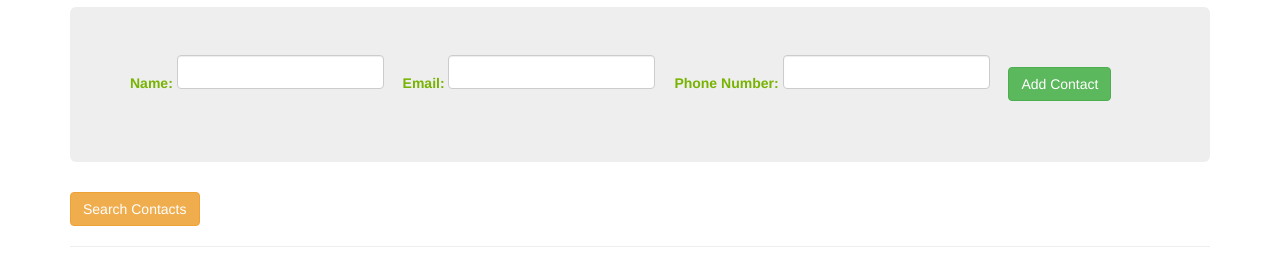
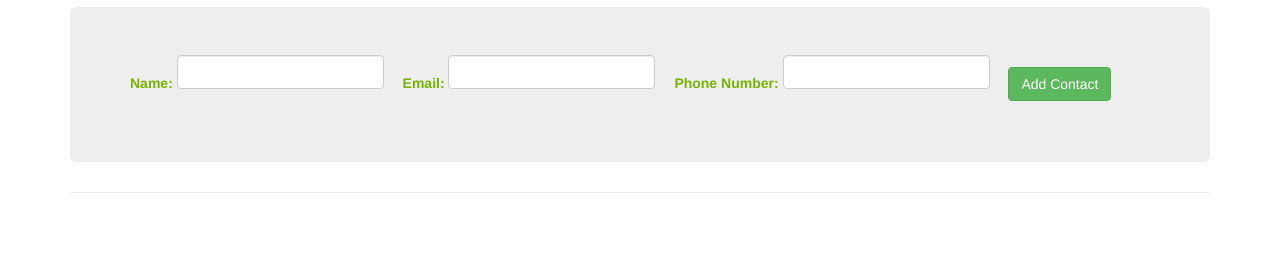
Before and after one commit to ampoindexter/angular-contact-list, a plain HTML site: page index.html in a window 1280 px wide. Shown: the part 109-374 px from the top of the page. Drawn offline with nearby package versions, Linux system fonts and the light colour scheme; some packages are replaced by stand-ins of ours; a script that the page names is missing.

Commit message:
remove search button when there are no contacts

```diff
--- a/index.html
+++ b/index.html
@@ -57,7 +57,7 @@
           </div>
         </form>
       </div>
-      <button class="btn btn-warning" ng-click='showSearch()'>Search Contacts</button>
+      <button class="btn btn-warning" ng-if='contacts.length' ng-click='showSearch()'>Search Contacts</button>
       <hr>
       <table class="table" ng-if='contacts.length'>
         <thead>
```
